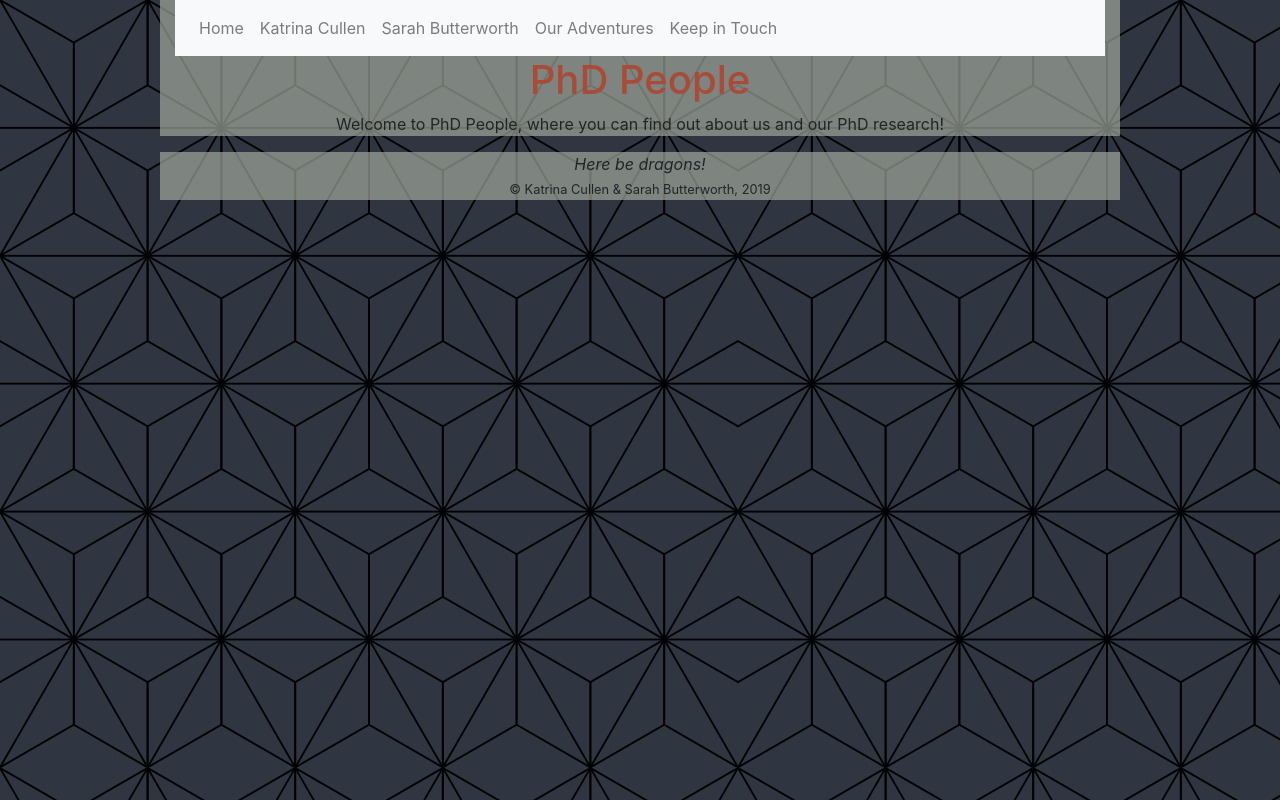
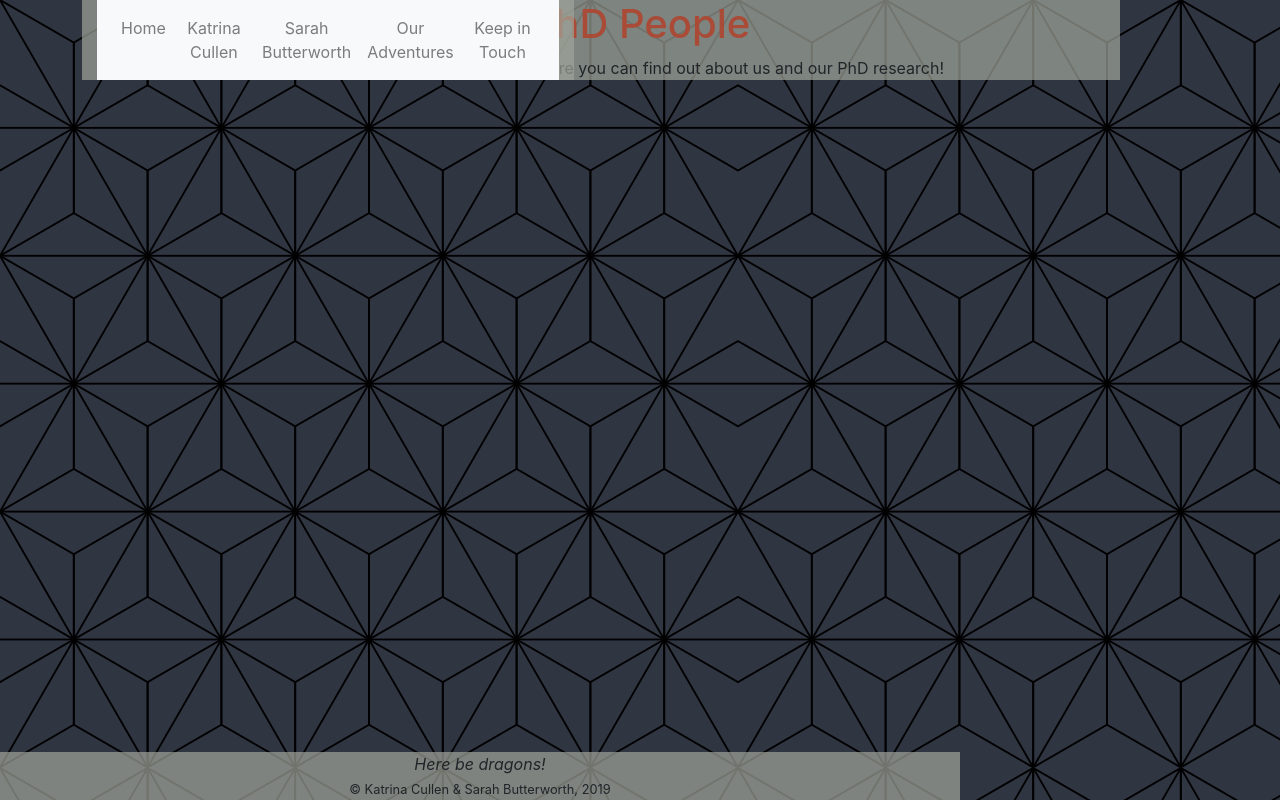
Before and after one commit to KatrinapC/COMPETITION_KC_SB, a Flask app: page /home in a window 1280 px wide. Run offline with Flask 2, Linux system fonts and the light colour scheme; some libraries are stand-ins or nearby versions.

Commit message:
more css tweaks - positioning

```diff
--- a/static/css/secondary.css
+++ b/static/css/secondary.css
@@ -1,3 +1,8 @@
+header {
+    position: fixed;
+    top: 0;
+    }
+
 body {
   background: url("/static/images/svg-patterns-1.png");
   background-color: #303542;
@@ -26,3 +31,9 @@ h2 {
 
 .navbar-light .navbar-brand {
   color: rgba(202, 164, 85, 1);
+  }
+
+#footer {
+    position: fixed;
+    bottom: 0;
+    }
--- a/templates/layout.html
+++ b/templates/layout.html
@@ -39,7 +39,7 @@
         {% endblock %}
     </div>
     <footer> <!-- find code to have this "Stick" to the bottom of the page !-->
-        <div class="container" align="center">
+        <div class="container" id="footer" align="center">
             <i>Here be dragons!</i> <br> <small>© Katrina Cullen & Sarah Butterworth, 2019</small>
         </div>
     </footer>
```
